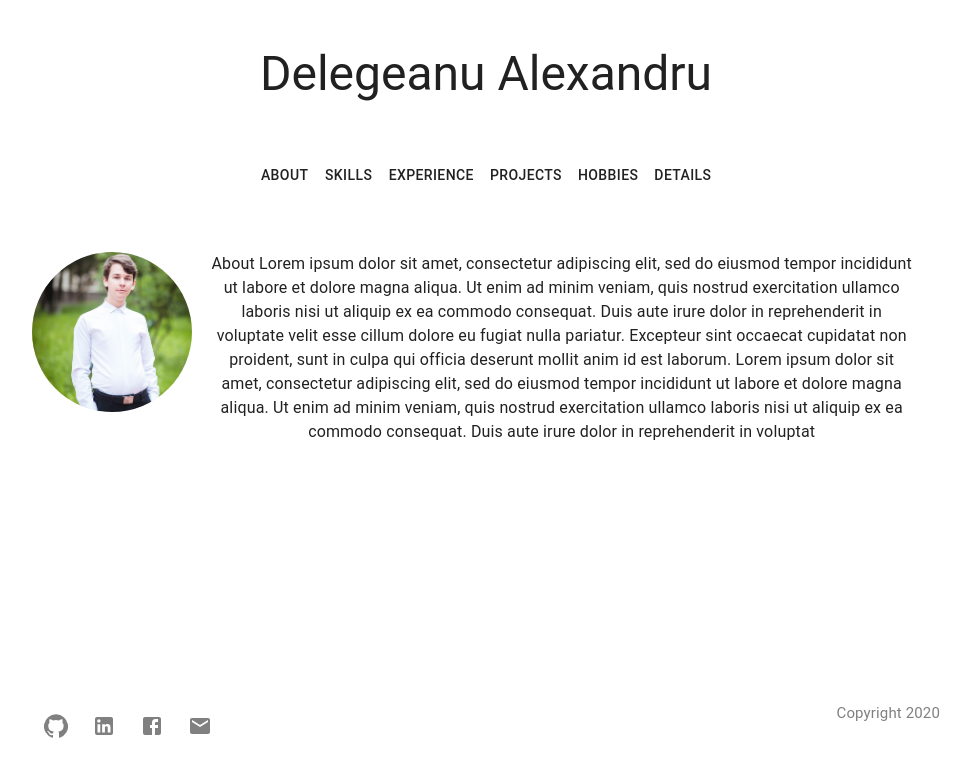
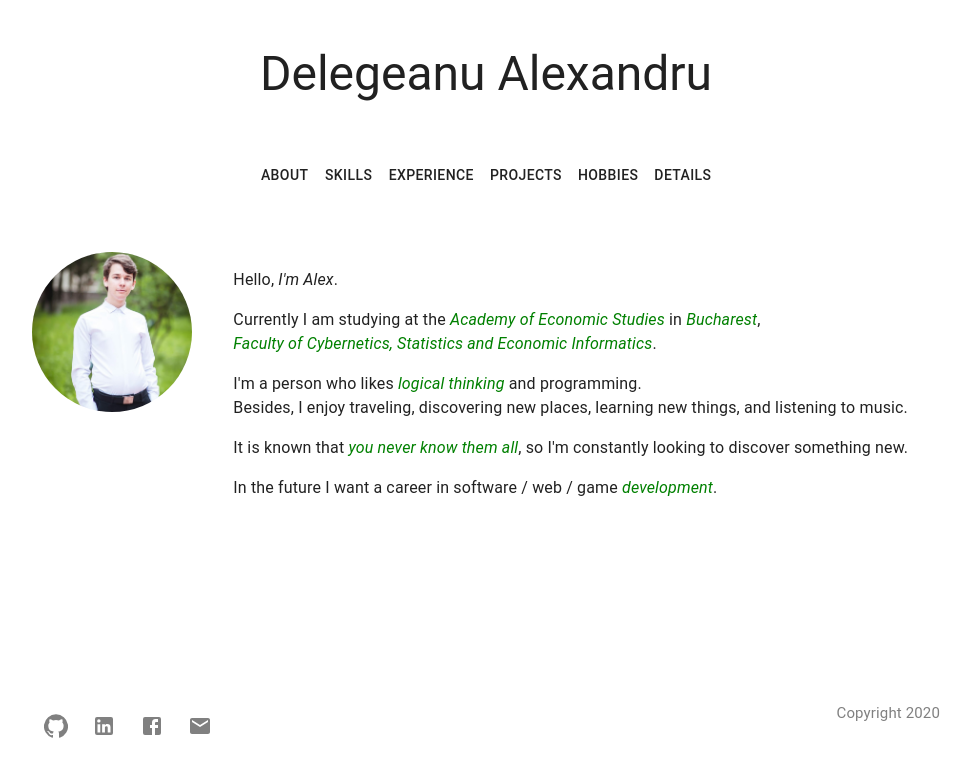
Before and after one commit to TheAncientOwl/personal-page, a React (Create React App) app: page / in a window 1280 px wide. Shown: the top 776 px of the page, without its empty margins (154-1124 px from the left). Built offline with nearby package versions, Linux system fonts and the light colour scheme.

Commit message:
'About' section complete.

```diff
--- a/src/components/About.jsx
+++ b/src/components/About.jsx
@@ -1,27 +1,58 @@
-import { Avatar, Grid, Container, Typography } from '@material-ui/core';
+import { Avatar, Grid, Typography, Link } from '@material-ui/core';
 import React from 'react';
+import PropTypes from 'prop-types';
 
 import Img from '../images/avatar.jpg';
+
+function MyLink({ href, children }) {
+  return (
+    <Link style={{ fontStyle: 'italic', color: 'green' }} href={href} target='_blank'>
+      {children}
+    </Link>
+  );
+}
+
+MyLink.propTypes = {
+  href: PropTypes.string.isRequired,
+  children: PropTypes.string.isRequired,
+};
 
 export default function About() {
   return (
     <>
-      <Grid container>
+      <Grid container justify='space-between'>
         <Grid item xs={12} sm={2}>
-          <Avatar component='span' style={{ height: '160px', width: '160px' }} src={Img} />
+          <Avatar alt='Delegeanu Alexandru' component='span' style={{ height: '160px', width: '160px' }} src={Img} />
         </Grid>
-        <Grid item xs={12} sm={10}>
-          <Container>
-            <Typography>
-              About Lorem ipsum dolor sit amet, consectetur adipiscing elit, sed do eiusmod tempor incididunt ut labore
-              et dolore magna aliqua. Ut enim ad minim veniam, quis nostrud exercitation ullamco laboris nisi ut aliquip
-              ex ea commodo consequat. Duis aute irure dolor in reprehenderit in voluptate velit esse cillum dolore eu
-              fugiat nulla pariatur. Excepteur sint occaecat cupidatat non proident, sunt in culpa qui officia deserunt
-              mollit anim id est laborum. Lorem ipsum dolor sit amet, consectetur adipiscing elit, sed do eiusmod tempor
-              incididunt ut labore et dolore magna aliqua. Ut enim ad minim veniam, quis nostrud exercitation ullamco
-              laboris nisi ut aliquip ex ea commodo consequat. Duis aute irure dolor in reprehenderit in voluptat
-            </Typography>
-          </Container>
+
+        <Grid item xs={12} sm={10} style={{ paddingLeft: '50px' }}>
+          <Typography component='div' align='left'>
+            <p>
+              Hello, <i>I&apos;m Alex</i>.
+            </p>
+
+            <p>
+              Currently I am studying at the <MyLink href='https://www.ase.ro/'>Academy of Economic Studies</MyLink> in{' '}
+              <MyLink href={'https://en.wikipedia.org/wiki/Bucharest'}>Bucharest</MyLink>
+              , <br />
+              <MyLink href={'https://csie.ase.ro/'}>Faculty of Cybernetics, Statistics and Economic Informatics</MyLink>
+              .
+            </p>
+
+            <p>
+              I&apos;m a person who likes <i style={{ color: 'green' }}>logical thinking</i> and programming. <br />
+              Besides, I enjoy traveling, discovering new places, learning new things, and listening to music.
+            </p>
+
+            <p>
+              It is known that <i style={{ color: 'green' }}>you never know them all</i>, so I&apos;m constantly looking
+              to discover something new.
+            </p>
+
+            <p>
+              In the future I want a career in software / web / game <i style={{ color: 'green' }}>development</i>.
+            </p>
+          </Typography>
         </Grid>
       </Grid>
     </>
```
